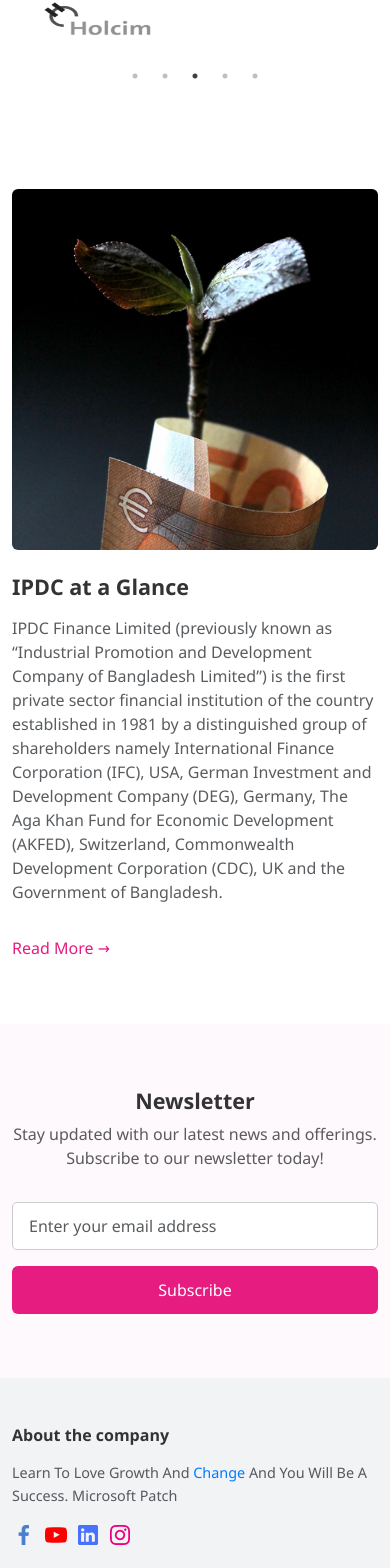
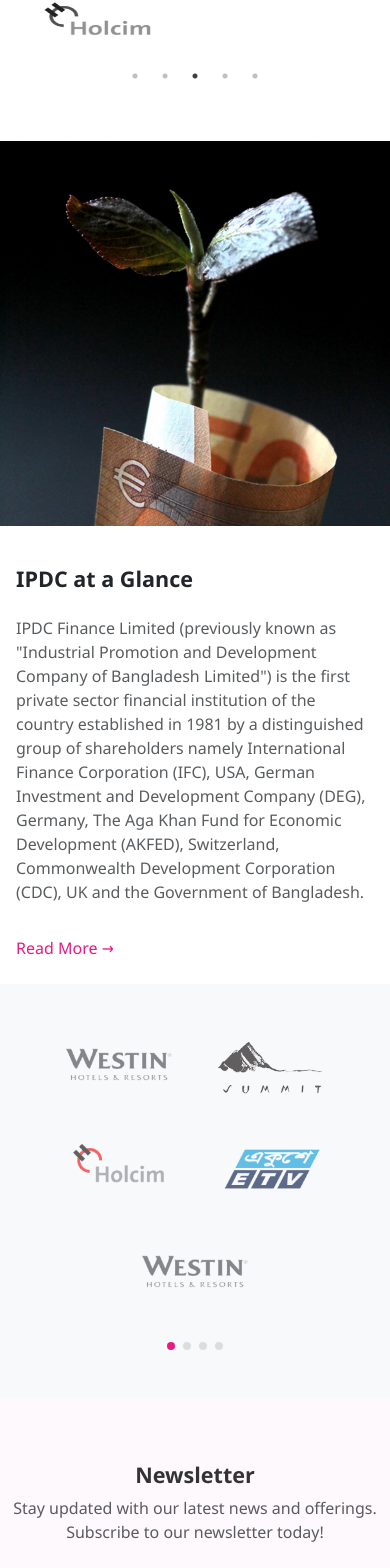
Before and after one commit to kravi97/IPDC, a Next.js app: page / in a window 390 px wide. Shown: the part 3015-4583 px from the top of the page. Built offline with nearby package versions, Linux system fonts and the light colour scheme.

Commit message:
changes for the global colors

```diff
--- a/src/app/globals.css
+++ b/src/app/globals.css
@@ -1,15 +1,3 @@
-:root {
-  --background: #ffffff;
-  --foreground: #171717;
-}
-
-@media (prefers-color-scheme: dark) {
-  :root {
-    --background: #0a0a0a;
-    --foreground: #ededed;
-  }
-}
-
 html,
 body {
   max-width: 100vw;
@@ -17,8 +5,6 @@ body {
 }
 
 body {
-  color: var(--foreground);
-  background: var(--background);
   font-family: Arial, Helvetica, sans-serif;
   -webkit-font-smoothing: antialiased;
   -moz-osx-font-smoothing: grayscale;
@@ -34,9 +20,3 @@ a {
   color: inherit;
   text-decoration: none;
 }
-
-@media (prefers-color-scheme: dark) {
-  html {
-    color-scheme: dark;
-  }
-}
--- a/src/app/page.module.css
+++ b/src/app/page.module.css
@@ -82,8 +82,8 @@
 }
 
 a.primary {
-  background: var(--foreground);
-  color: var(--background);
+  background: #000;
+  color: #fff;
   gap: 8px;
 }
 
--- a/src/components/FeaturesSection.module.scss
+++ b/src/components/FeaturesSection.module.scss
@@ -1,11 +1,9 @@
-@import '../styles/_variable';
-
 .features {
     padding: 4rem 0;
     background-color: #f8f9fa;
 
     h2 {
-        color: $text-dark;
+        color: #333;
     }
 
     p {
@@ -29,6 +27,6 @@
 
     .icon {
         font-size: 2rem;
-        color: $primary-color;
+        color: #e61c81;
     }
 }
--- a/src/components/Footer.module.scss
+++ b/src/components/Footer.module.scss
@@ -1,5 +1,3 @@
-@import '../styles/variable';
-
 .footer {
     background-color: #f1f3f5;
     padding: 3rem 0 1rem;
@@ -16,11 +14,11 @@
             margin-bottom: 0.5rem;
 
             a {
-                color: $text-dark;
+                color: #333;
                 text-decoration: none;
 
                 &:hover {
-                    color: $primary-color;
+                    color: #e61c81;
                 }
             }
         }
@@ -28,10 +26,10 @@
 
     .bi {
         font-size: 1.2rem;
-        color: $text-dark;
+        color: #333;
 
         &:hover {
-            color: $primary-color;
+            color: #e61c81;
         }
     }
 
@@ -77,7 +75,7 @@
                 line-height: 1.5;
 
                 &:hover {
-                    color: $primary-color;
+                    color: #e61c81;
                 }
             }
         }
--- a/src/components/GlanceSection.js
+++ b/src/components/GlanceSection.js
@@ -5,24 +5,37 @@ import { Container, Row, Col } from 'react-bootstrap';
 import Image from 'next/image';
 
 export default function GlanceSection() {
+    const partnerLogos = [
+        { src: "/Westin.png", alt: "Westin Hotels & Resorts" },
+        { src: "/Summit.png", alt: "Summit" },
+        { src: "/Holcim.png", alt: "Holcim" },
+        { src: "/ETV.png", alt: "ETV" },
+        { src: "/Westin.png", alt: "Westin Hotels & Resorts" }
+    ];
+
     return (
-        <section className={styles.glance}>
-            <Container>
-                <Row className="align-items-center">
-                    <Col md={6} className="mb-4 mb-md-0">
+        <>
+            {/* IPDC at a Glance Section */}
+            <section className={styles.glanceSectionWrapper}>
+                <Container fluid className={styles.noPadding}>
+                    <Row className={styles.glanceRow}>
+                        <Col md={6} className={styles.leftSection}>
+                            <div className={styles.imageWrapper}>
                                 <Image
                                     src="/glance.png"
                                     alt="Money Plant"
                                     width={600}
                                     height={400}
-                            className="img-fluid rounded"
+                                    className="img-fluid"
                                 />
+                            </div>
                         </Col>
-                    <Col md={6}>
+                        <Col md={6} className={styles.rightSection}>
+                            <div className={styles.textWrapper}>
                                 <h4 className="fw-bold">IPDC at a Glance</h4>
                                 <p className="text-muted mt-3">
-                            IPDC Finance Limited (previously known as “Industrial Promotion and Development
-                            Company of Bangladesh Limited”) is the first private sector financial institution of
+                                    IPDC Finance Limited (previously known as "Industrial Promotion and Development
+                                    Company of Bangladesh Limited") is the first private sector financial institution of
                                     the country established in 1981 by a distinguished group of shareholders namely
                                     International Finance Corporation (IFC), USA, German Investment and Development Company
                                     (DEG), Germany, The Aga Khan Fund for Economic Development (AKFED), Switzerland,
@@ -31,9 +44,43 @@ export default function GlanceSection() {
                                 <a href="#" className={styles.readMore}>
                                     Read More <span>&rarr;</span>
                                 </a>
+                            </div>
                         </Col>
                     </Row>
                 </Container>
             </section>
+
+            {/* Partners Section */}
+            <section className={styles.partnersSection}>
+                <Container>
+                    <Row className="justify-content-center">
+                        <Col xs={12}>
+                            <div className={styles.partnersCarousel}>
+                                <div className={styles.partnersTrack}>
+                                    {partnerLogos.map((logo, index) => (
+                                        <div key={index} className={styles.partnerLogo}>
+                                            <Image
+                                                src={logo.src}
+                                                alt={logo.alt}
+                                                width={120}
+                                                height={60}
+                                                className="img-fluid"
+                                                style={{ objectFit: 'contain' }}
+                                            />
+                                        </div>
+                                    ))}
+                                </div>
+                                <div className={styles.carouselDots}>
+                                    <span className={`${styles.dot} ${styles.active}`}></span>
+                                    <span className={styles.dot}></span>
+                                    <span className={styles.dot}></span>
+                                    <span className={styles.dot}></span>
+                                </div>
+                            </div>
+                        </Col>
+                    </Row>
+                </Container>
+            </section>
+        </>
     );
 }
--- a/src/components/GlanceSection.module.scss
+++ b/src/components/GlanceSection.module.scss
@@ -1,17 +1,61 @@
-@import '../styles/variable';
+.glanceSectionWrapper {
+    width: 100%;
+    min-height: 80vh;
+    display: flex;
+    align-items: stretch;
+    background: #fff;
+}
 
-.glance {
-    padding: 4rem 0;
-    background-color: #fff;
+.noPadding {
+    padding-left: 0 !important;
+    padding-right: 0 !important;
+}
 
-    h4 {
-        color: $text-dark;
+.glanceRow {
+    min-height: 80vh;
+    margin: 0;
+}
+
+.leftSection {
+    //background: #181818;
+    display: flex;
+    align-items: center;
+    justify-content: center;
+    padding: 0;
+}
+
+.imageWrapper {
+    display: flex;
+    align-items: center;
+    justify-content: center;
+    width: 100%;
+    height: 100%;
+    min-height: 400px;
+}
+
+.rightSection {
+    background: #fff;
+    display: flex;
+    align-items: center;
+    justify-content: flex-start;
+    padding: 0 3rem;
+}
+
+.textWrapper {
+    width: 100%;
+    max-width: 500px;
+    margin: 0 auto;
+    display: flex;
+    flex-direction: column;
+    justify-content: center;
+    align-items: flex-start;
+    min-height: 400px;
 }
 
 .readMore {
     display: inline-block;
     margin-top: 1rem;
-        color: $primary-color;
+    color: #e61c81;
     font-weight: 500;
     text-decoration: none;
 
@@ -23,4 +67,110 @@
         margin-left: 6px;
     }
 }
+
+@media (max-width: 991px) {
+    .rightSection {
+        padding: 2rem 1.5rem;
     }
+
+    .textWrapper {
+        max-width: 100%;
+        min-height: 300px;
+    }
+
+    .imageWrapper {
+        min-height: 250px;
+    }
+}
+
+@media (max-width: 768px) {
+    .glanceRow {
+        flex-direction: column;
+        min-height: auto;
+    }
+
+    .leftSection,
+    .rightSection {
+        min-height: 250px;
+        padding: 1rem 0;
+    }
+
+    .rightSection {
+        padding: 1.5rem 1rem;
+    }
+}
+
+.imageCol {
+    display: flex;
+    align-items: center;
+    justify-content: center;
+    background: transparent;
+    min-height: 500px;
+    z-index: 2;
+    padding: 3rem 0;
+}
+
+.textCol {
+    display: flex;
+    flex-direction: column;
+    justify-content: center;
+    align-items: flex-start;
+    background: transparent;
+    min-height: 500px;
+    z-index: 2;
+    padding: 3rem 2rem;
+}
+
+.partnersSection {
+    padding: 3rem 0;
+    background-color: #f8f9fa;
+
+    .partnersCarousel {
+        text-align: center;
+
+        .partnersTrack {
+            display: flex;
+            justify-content: center;
+            align-items: center;
+            gap: 3rem;
+            flex-wrap: wrap;
+            margin-bottom: 2rem;
+
+            @media (max-width: 768px) {
+                gap: 2rem;
+            }
+        }
+
+        .partnerLogo {
+            opacity: 0.7;
+            transition: opacity 0.3s ease;
+
+            &:hover {
+                opacity: 1;
+            }
+        }
+
+        .carouselDots {
+            display: flex;
+            justify-content: center;
+            gap: 0.5rem;
+
+            .dot {
+                width: 8px;
+                height: 8px;
+                border-radius: 50%;
+                background-color: #ddd;
+                cursor: pointer;
+                transition: background-color 0.3s ease;
+
+                &.active {
+                    background-color: #e61c81;
+                }
+
+                &:hover {
+                    background-color: #f085b1;
+                }
+            }
+        }
+    }
+}
--- a/src/components/HeroSection.module.scss
+++ b/src/components/HeroSection.module.scss
@@ -1,5 +1,3 @@
-@import '../styles/_variable';
-
 .heroBg {
     background: linear-gradient(90deg, #fff 55%, #ffe6f3 55%);
     min-height: 100vh;
--- a/src/components/NewsletterSection.module.scss
+++ b/src/components/NewsletterSection.module.scss
@@ -1,11 +1,9 @@
-@import '../styles/variable';
-
 .newsletter {
     padding: 4rem 0;
     background-color: #FEF9FC;
 
     h4 {
-        color: $text-dark;
+        color: #333;
     }
 
     .formWrapper {
--- a/src/styles/_variable.scss
+++ b/src/styles/_variable.scss
@@ -1,4 +1 @@
-$primary-color: #e61c81;
-$secondary-color: #f8f9fa;
-$text-dark: #333;
-$text-light: #fff;
+// Color variables removed - no global colors set
--- a/src/styles/main.scss
+++ b/src/styles/main.scss
@@ -1,13 +1,8 @@
-@import './variable';
 @import '~slick-carousel/slick/slick.css';
 @import '~slick-carousel/slick/slick-theme.css';
 
 
 // main.scss
-$primary-color: #0056b3;
-
 body {
     font-family: 'Segoe UI', Tahoma, Geneva, Verdana, sans-serif;
-    background-color: #fff;
-    color: #333;
 }
```
Lines whose indentation alone changed are shown as unchanged.
